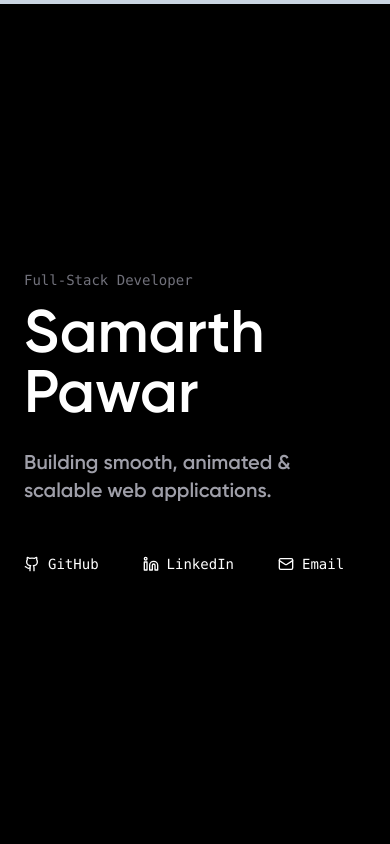
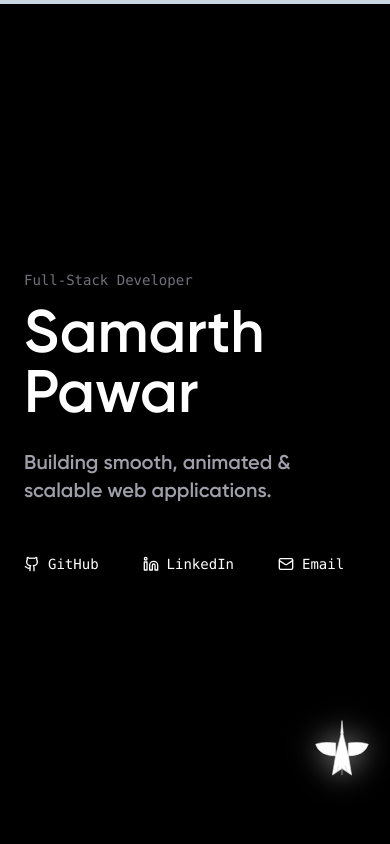
Before and after one commit to brave98git/portfolio-samarth-pawar, a React (Vite) app: page / in a window 390 px wide. Shown: the top 844 px of the page. Built offline with nearby package versions, Linux system fonts and the light colour scheme.

Commit message:
bird added

```diff
--- a/src/App.tsx
+++ b/src/App.tsx
@@ -1,10 +1,10 @@
 import Portfolio from "./pages/Portfolio";
-import CustomCursor from "./components/ui/CustomCursor";
+import BirdCursor from "./components/ui/BirdCursor";
 
 const App = () => {
   return (
     <>
-      <CustomCursor />
+      <BirdCursor />
       <Portfolio />
     </>
   );
--- a/src/components/sections/Hero.tsx
+++ b/src/components/sections/Hero.tsx
@@ -23,7 +23,7 @@ export const Hero = () => (
         Building smooth, animated & scalable web applications.
       </p>
 
-      <div className="flex gap-6">
+      <div className="flex flex-wrap gap-6">
         {/* GitHub */}
         <a
           href="https://github.com/brave98git"
--- /dev/null
+++ b/src/components/ui/BirdCursor.tsx
@@ -0,0 +1,205 @@
+import { useEffect, useState, useRef } from "react";
+import { motion, useSpring, useScroll, useTransform } from "framer-motion";
+
+const BirdCursor = () => {
+    const [mousePos, setMousePos] = useState({ x: -100, y: -100 });
+    const [isMobile, setIsMobile] = useState(false);
+    const [rotation, setRotation] = useState(0);
+
+    // Use a very high damping and very low stiffness for a "floaty", "laggy" delay
+    const springConfig = { damping: 40, stiffness: 60, mass: 1.5 };
+    const birdX = useSpring(-100, springConfig);
+    const birdY = useSpring(-100, springConfig);
+
+    // Mobile scroll config
+    const { scrollYProgress, scrollY } = useScroll();
+    const mobileY = useTransform(scrollYProgress, [0, 1], ["10vh", "85vh"]);
+    // Smooth out the scroll movement
+    const smoothMobileY = useSpring(mobileY, { damping: 20, stiffness: 100 });
+
+    const prevScrollY = useRef(0);
+    const [mobileRotation, setMobileRotation] = useState(180);
+
+    // Track scroll direction for mobile rotation
+    useEffect(() => {
+        if (!isMobile) return;
+
+        const unsubscribe = scrollY.on("change", (latest) => {
+            const current = latest;
+            const previous = prevScrollY.current;
+
+            if (current > previous + 5) {
+                // Scrolling down -> bird faces down
+                setMobileRotation(180);
+            } else if (current < previous - 5) {
+                // Scrolling up -> bird faces up
+                setMobileRotation(0);
+            }
+
+            prevScrollY.current = current;
+        });
+
+        return () => unsubscribe();
+    }, [isMobile, scrollY]);
+
+    const prevMousePos = useRef({ x: -100, y: -100 });
+
+    useEffect(() => {
+        // Hide the bird entirely on mobile as requested (touch devices don't have cursors)
+        const checkMobile = () => {
+            setIsMobile(window.matchMedia("(max-width: 768px)").matches || "ontouchstart" in window);
+        };
+        checkMobile();
+        window.addEventListener("resize", checkMobile);
+
+        const handleMouseMove = (e: MouseEvent) => {
+            setMousePos({ x: e.clientX, y: e.clientY });
+            birdX.set(e.clientX);
+            birdY.set(e.clientY);
+        };
+
+        window.addEventListener("mousemove", handleMouseMove);
+
+        return () => {
+            window.removeEventListener("resize", checkMobile);
+            window.removeEventListener("mousemove", handleMouseMove);
+        };
+    }, [birdX, birdY]);
+
+    // Handle rotation calculating the angle between the lagging bird position and the target mouse position
+    useEffect(() => {
+        let animationFrameId: number;
+
+        const updateRotation = () => {
+            const bx = birdX.get();
+            const by = birdY.get();
+            const dx = mousePos.x - bx;
+            const dy = mousePos.y - by;
+
+            // Only adjust rotation if there is a meaningful distance to cover
+            const distance = Math.sqrt(dx * dx + dy * dy);
+            if (distance > 5) {
+                // Calculate angle in degrees.
+                // Math.atan2 returns angle in radians from X-axis.
+                // We add 90 degrees because our SVG bird may be drawn facing "up" by default.
+                const angle = Math.atan2(dy, dx) * (180 / Math.PI) + 90;
+                setRotation(angle);
+            }
+
+            animationFrameId = requestAnimationFrame(updateRotation);
+        };
+
+        if (!isMobile) {
+            animationFrameId = requestAnimationFrame(updateRotation);
+        }
+
+        return () => {
+            if (animationFrameId) {
+                cancelAnimationFrame(animationFrameId);
+            }
+        };
+    }, [mousePos, birdX, birdY, isMobile]);
+
+    if (isMobile) {
+        return (
+            <motion.div
+                className="fixed top-0 right-4 w-16 h-16 z-[9999] pointer-events-none drop-shadow-[0_0_15px_rgba(255,255,255,0.6)]"
+                style={{
+                    y: smoothMobileY,
+                }}
+                animate={{ rotate: mobileRotation }}
+                transition={{ type: "spring", stiffness: 200, damping: 20 }}
+            >
+                <BirdSVG />
+            </motion.div>
+        );
+    }
+
+    // Hide entirely if mouse hasn't entered the window yet on desktop
+    if (!isMobile && mousePos.x === -100 && mousePos.y === -100) {
+        return null;
+    }
+
+    return (
+        <motion.div
+            className="fixed top-0 left-0 w-24 h-24 z-[9999] pointer-events-none drop-shadow-[0_0_15px_rgba(255,255,255,0.6)]"
+            style={{
+                x: birdX,
+                y: birdY,
+                translateX: "-50%",
+                translateY: "-50%",
+                rotate: rotation,
+            }}
+        >
+            <BirdSVG />
+        </motion.div>
+    );
+};
+
+// Detailed white flying bird SVG (drawn facing upwards)
+const BirdSVG = () => (
+    <svg viewBox="0 0 100 100" fill="none" xmlns="http://www.w3.org/2000/svg" className="w-full h-full overflow-visible">
+        {/* Body / Tail */}
+        <path
+            d="M50 20 L40 60 L35 90 L50 80 L65 90 L60 60 Z"
+            fill="#ffffff"
+            stroke="#dddddd"
+            strokeWidth="1"
+        />
+
+        {/* Head / Beak */}
+        <path
+            d="M48 25 L50 5 L52 25 Z"
+            fill="#ffffff"
+            stroke="#dddddd"
+            strokeWidth="1"
+        />
+
+        {/* Left Wing */}
+        <motion.path
+            d="M40 40 Q20 30 5 15 Q15 60 40 60 Z"
+            fill="#fdfdfd"
+            stroke="#eeeeee"
+            strokeWidth="1"
+            // Flapping animation
+            animate={{
+                d: [
+                    "M40 40 Q20 30 5 15 Q15 60 40 60 Z", // Up
+                    "M40 40 Q20 40 10 50 Q15 60 40 60 Z", // Down
+                    "M40 40 Q20 30 5 15 Q15 60 40 60 Z"  // Up
+                ]
+            }}
+            transition={{
+                repeat: Infinity,
+                duration: 0.6,
+                ease: "easeInOut"
+            }}
+        />
+
+        {/* Right Wing */}
+        <motion.path
+            d="M60 40 Q80 30 95 15 Q85 60 60 60 Z"
+            fill="#fdfdfd"
+            stroke="#eeeeee"
+            strokeWidth="1"
+            // Flapping animation mirrored
+            animate={{
+                d: [
+                    "M60 40 Q80 30 95 15 Q85 60 60 60 Z", // Up
+                    "M60 40 Q80 40 90 50 Q85 60 60 60 Z", // Down
+                    "M60 40 Q80 30 95 15 Q85 60 60 60 Z"  // Up
+                ]
+            }}
+            transition={{
+                repeat: Infinity,
+                duration: 0.6,
+                ease: "easeInOut"
+            }}
+        />
+
+        {/* Detail lines on tail */}
+        <path d="M45 75 L42 85 M50 78 L50 90 M55 75 L58 85" stroke="#cccccc" strokeWidth="1" />
+    </svg>
+);
+
+export default BirdCursor;
--- a/src/components/ui/CustomCursor.tsx
+++ /dev/null
@@ -1,28 +0,0 @@
-import { useEffect, useState } from "react";
-
-const CustomCursor = () => {
-  const [position, setPosition] = useState({ x: -50, y: -50 });
-
-  useEffect(() => {
-    const moveCursor = (e: MouseEvent) => {
-      setPosition({
-        x: e.clientX,
-        y: e.clientY,
-      });
-    };
-
-    window.addEventListener("mousemove", moveCursor);
-    return () => window.removeEventListener("mousemove", moveCursor);
-  }, []);
-
-  return (
-    <div
-      className="custom-cursor"
-      style={{
-        transform: `translate3d(${position.x}px, ${position.y}px, 0)`,
-      }}
-    />
-  );
-};
-
-export default CustomCursor;
--- a/src/index.css
+++ b/src/index.css
@@ -15,35 +15,15 @@ body {
   margin: 0;
   padding: 0;
   overflow-x: hidden;
+  -ms-overflow-style: none;
+  /* IE and Edge */
+  scrollbar-width: none;
+  /* Firefox */
 }
 
-/* Hide default cursor */
-* {
-  cursor: none;
+/* Hide scrollbar for Chrome, Safari and Opera */
+::-webkit-scrollbar {
+  display: none;
 }
 
-/* Custom cursor */
-.custom-cursor {
-  position: fixed;
-  top: 0;
-  left: 0;
-  width: 18px;
-  height: 18px;
-  border-radius: 50%;
-  background: rgba(255, 255, 255, 0.8);
-  pointer-events: none;
-  z-index: 9999;
-  transform: translate(-50%, -50%);
-  transition:
-    transform 0.1s ease-out,
-    width 0.2s ease,
-    height 0.2s ease,
-    background 0.2s ease;
-}
-
-
-.cursor-hover .custom-cursor {
-  width: 36px;
-  height: 36px;
-  background: rgba(255, 255, 255, 0.25);
-}
+/* Removed cursor-hiding logic to keep the default cursor */
```
